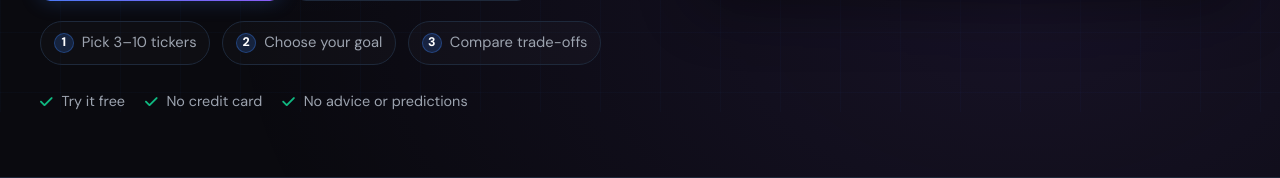
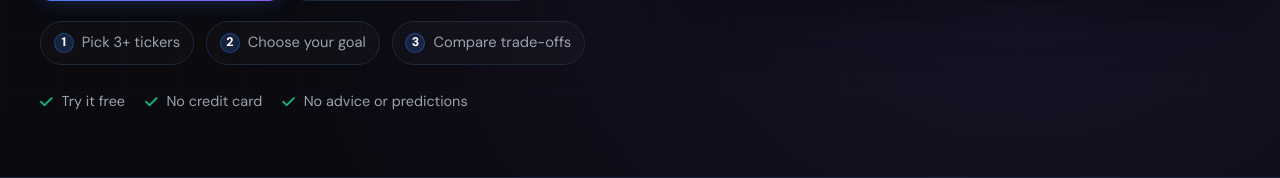
Before and after one commit to shadow6-actual/V6_EODHD_POpt, a Flask app: page / in a window 1280 px wide. Shown: the part 688-866 px from the top of the page. Run offline with Flask 3, Linux system fonts and the light colour scheme.

Commit message:
Update landing.html
pick 3+ tickers

```diff
--- a/webapp/templates/landing.html
+++ b/webapp/templates/landing.html
@@ -778,7 +778,7 @@
         </div>
 
         <div class="hero-steps" aria-label="How it works in three steps">
-          <span class="step-pill"><span class="step-num">1</span> Pick 3–10 tickers</span>
+          <span class="step-pill"><span class="step-num">1</span> Pick 3+ tickers</span>
           <span class="step-pill"><span class="step-num">2</span> Choose your goal</span>
           <span class="step-pill"><span class="step-num">3</span> Compare trade-offs</span>
         </div>
```
